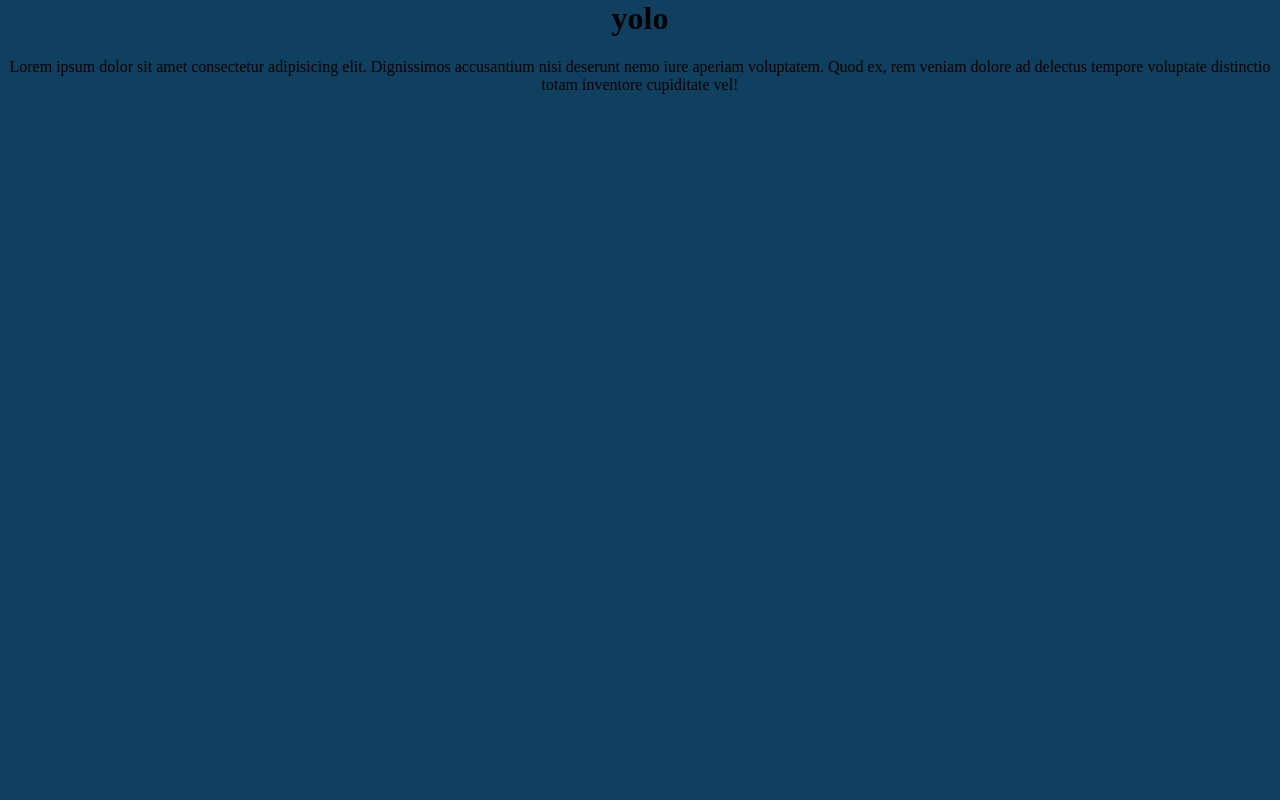
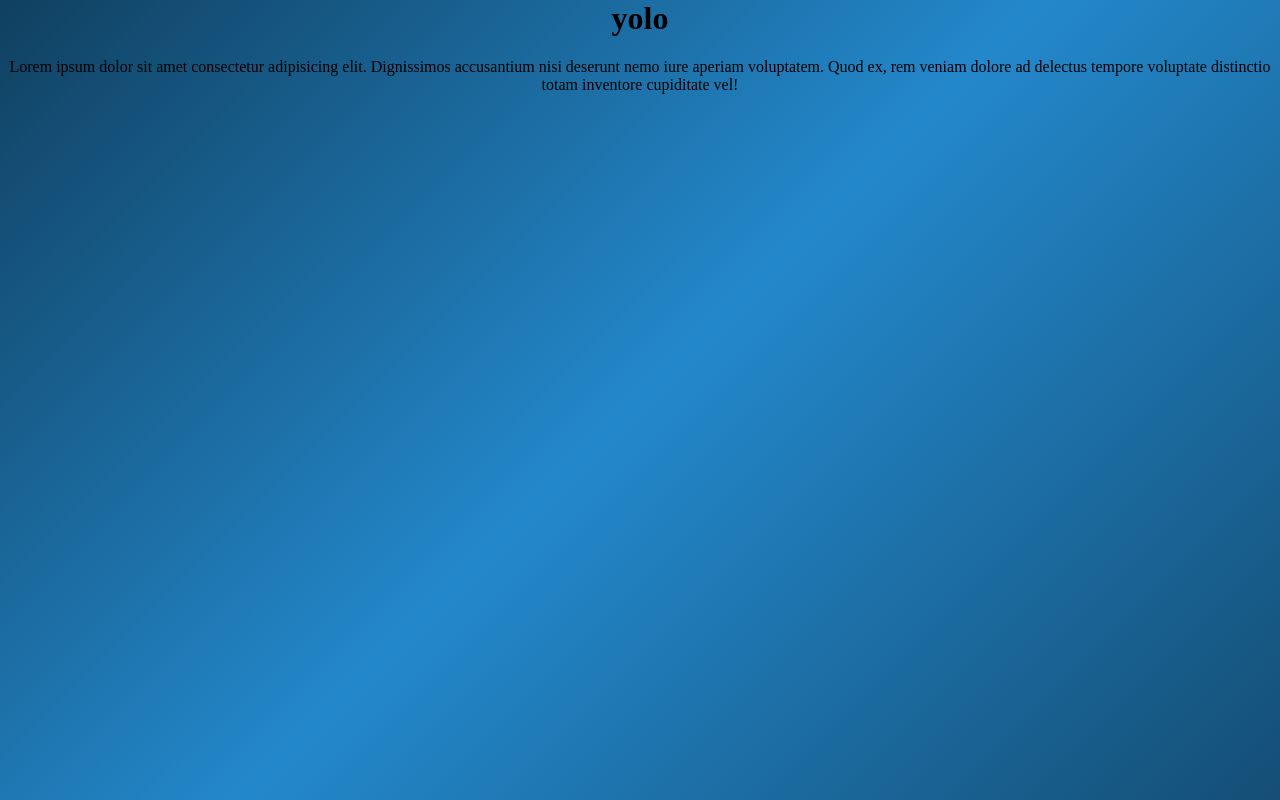
Before and after one commit to deeesolis/finopsmentor, a plain HTML site: page index.html in a window 1280 px wide. Drawn offline with Linux system fonts and the light colour scheme.

Commit message:
background

```diff
--- a/styles.css
+++ b/styles.css
@@ -1,5 +1,8 @@
 body {
     margin: 0;
     background: #104060;
+    background: -moz-linear-gradient(-45deg, #104060 0%, #2388CB 50%, #144E75 100%);
+    background: -webkit-linear-gradient(-45deg, #104060 0%, #2388CB 50%, #144E75 100%);
+    background: linear-gradient(135deg, #104060 0%, #2388CB 50%, #144E75 100%);
     text-align: center;
 }
```
